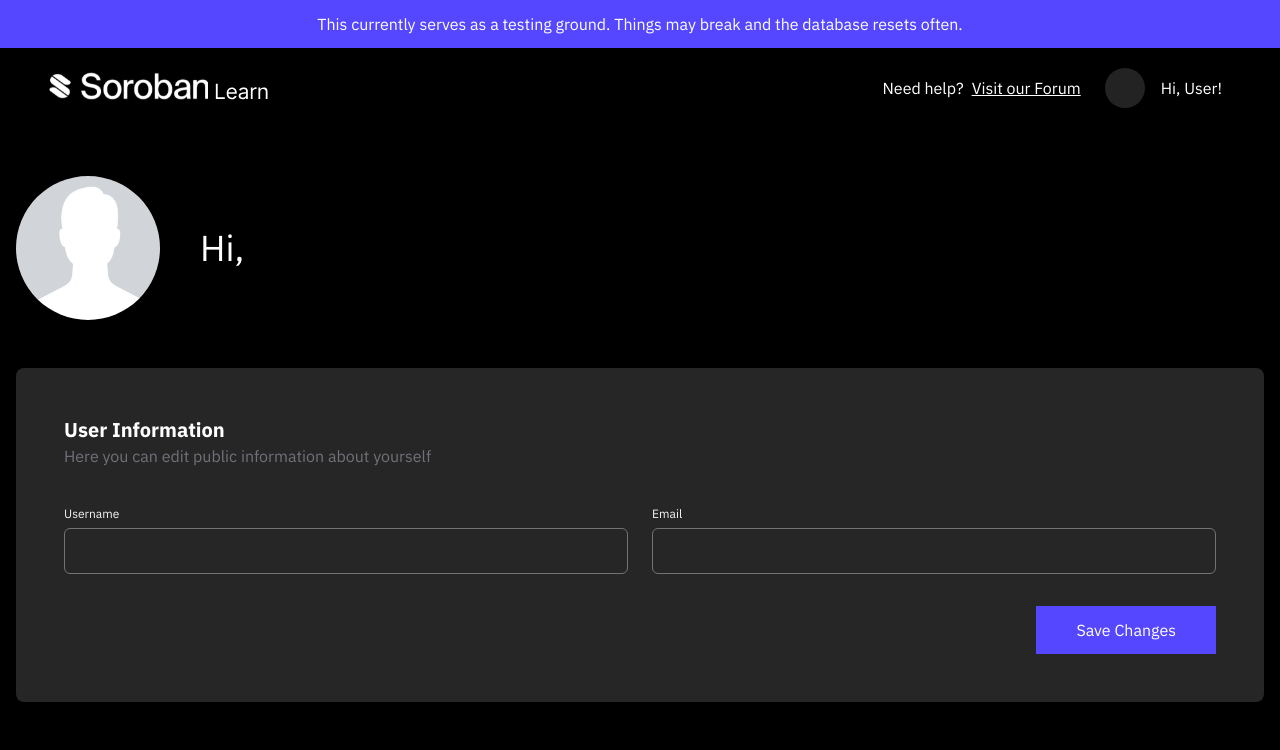
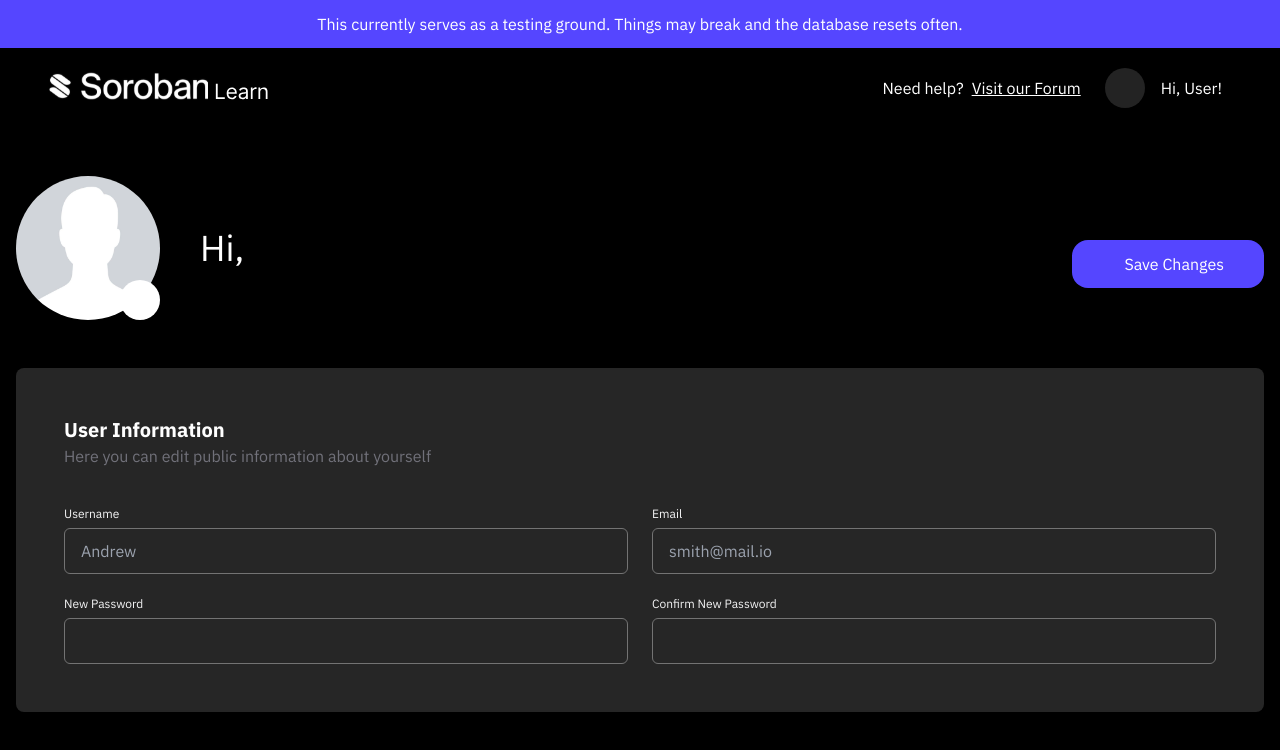
Before and after one commit to Soroban-Learn/soroban-learn-new, a Next.js app: page /edit-account in a window 1280 px wide. Shown: the top 750 px of the page. Built offline with nearby package versions, Linux system fonts and the light colour scheme.

Commit message:
Created UI for edit-user-page

```diff
--- a/src/app/edit-account/page.tsx
+++ b/src/app/edit-account/page.tsx
@@ -1,23 +1,23 @@
-"use client";
-import React, { useEffect, useState } from "react";
-import toast, { Themes } from "react-simple-toasts";
-import "react-simple-toasts/dist/theme/moonlight.css";
+'use client';
+import React, { useEffect, useState } from 'react';
+import toast, { Themes } from 'react-simple-toasts';
+import 'react-simple-toasts/dist/theme/moonlight.css';
 
-import Image from "next/image";
-import Header from "@/components/Header";
-import Button from "@/components/common/Button";
-import ProfileInput from "@/components/common/ProfileInput";
+import Image from 'next/image';
+import Header from '@/components/Header';
+import Button from '@/components/common/Button';
+import ProfileInput from '@/components/common/ProfileInput';
 
-import defaultuser from "@/assets/images/defaultuser.png";
+import defaultuser from '@/assets/images/defaultuser.png';
 
-import { useUserProfile } from "@/api/mutations";
+import { useUserProfile } from '@/api/mutations';
 
 function EditAccount() {
-  const [user, setUser] = useState({ username: "", email: "" });
+  const [user, setUser] = useState({ username: '', email: '' });
   const { userProfileUpdateMutation } = useUserProfile();
 
   useEffect(() => {
-    const userData = localStorage.getItem("user");
+    const userData = localStorage.getItem('user');
     if (userData) {
       setUser(JSON.parse(userData));
     }
@@ -27,7 +27,7 @@ function EditAccount() {
     event.preventDefault();
     userProfileUpdateMutation.mutate(user);
 
-    toast("Profile Updated", { theme: "dark" });
+    toast('Profile Updated', { theme: 'dark' });
   };
 
   const handleInputChange = (event: React.ChangeEvent<HTMLInputElement>) => {
@@ -38,59 +38,97 @@ function EditAccount() {
   };
 
   return (
-    <div className="flex flex-col h-screen">
+    <div className='flex flex-col h-screen'>
       <Header />
-      <div className="container">
-        <div className="w-full flex items-center gap-10 mt-12">
-          <div className="w-36 h-36 rounded-full shadow overflow-hidden relative">
-            <Image
-              src={defaultuser}
-              alt="defaultuser"
-              className="object-cover"
-              fill
-            />
+      <div className='container'>
+        <div className='w-full flex items-center gap-10 mt-12 flex-col md:flex-row'>
+          <div className='relative'>
+            <div className='w-36 h-36 rounded-full shadow overflow-hidden relative'>
+              <Image
+                src={defaultuser}
+                alt='defaultuser'
+                className='object-cover'
+                fill
+              />
+            </div>
+            <div className='flex items-center justify-center rounded-full absolute bottom-0 right-0 bg-white h-10 w-10 cursor-pointer'>
+              <i
+                className='far fa-upload text-primary h-4 w-4'
+                aria-hidden='true'
+              ></i>
+            </div>
           </div>
-          <div className="flex items-center justify-center flex-col">
-            <h1 className="text-white text-4xl font-normal">
-              Hi, {user.username}
-            </h1>
+
+          <div className='flex items-center justify-center flex-col'>
+            <h1 className='text-white text-4xl font-normal'>Hi,</h1>
             {/* <p>Member since Jan. 23, 2023</p> */}
           </div>
+
+          <Button
+            className='ml-auto mt-8 w-full md:w-fit rounded-2xl hidden md:block'
+            type='submit'
+            form='hook-form'
+            icon={<i className='fal fa-save' />}
+          >
+            Save Changes
+          </Button>
         </div>
 
-        <div className="bg-neutral-800 rounded-lg p-12 mt-12">
-          <h3 className="text-white text-xl font-bold">User Information</h3>
-          <p className="text-zinc-500 text-base font-normal mb-10">
+        <div className='bg-neutral-800 rounded-lg p-12 my-12'>
+          <h3 className='text-white text-xl font-bold'>User Information</h3>
+          <p className='text-zinc-500 text-base font-normal mb-10'>
             Here you can edit public information about yourself
           </p>
 
-          <form action="" onSubmit={handleFormSubmit}>
-            <div className="flex flex-col gap-6">
-              <div className="flex gap-6">
+          <form id='hook-form'>
+            <div className='flex flex-col gap-6'>
+              <div className='flex flex-col md:flex-row gap-6'>
                 <ProfileInput
-                  label="Username"
-                  onChange={handleInputChange}
-                  name="username"
-                  value={user.username}
+                  label='Username'
+                  placeholder='Andrew'
+                  icon={<i className='far fa-user-alt text-xs' />}
                 />
 
                 <ProfileInput
-                  label="Email"
-                  name="email"
-                  onChange={handleInputChange}
-                  value={user.email}
+                  label='Email'
+                  placeholder='smith@mail.io'
+                  icon={
+                    <i
+                      className='far fa-envelope text-xs'
+                      aria-hidden='true'
+                    ></i>
+                  }
                 />
               </div>
 
-              {/* <div className="flex gap-6">
-                <ProfileInput label="New Password" />
-                <ProfileInput label="Confirm New Password" />
-              </div> */}
+              <div className='flex flex-col md:flex-row gap-6'>
+                <ProfileInput
+                  label='New Password'
+                  type='password'
+                  icon={<i className='far fa-lock text-xs' />}
+                />
+                <ProfileInput
+                  label='Confirm New Password'
+                  type='password'
+                  icon={<i className='far fa-lock text-xs' />}
+                />
+              </div>
             </div>
 
-            <Button className="ml-auto mt-8" type="submit">
+            <Button
+              className='ml-auto mt-8 w-full md:w-fit rounded-2xl md:hidden'
+              type='submit'
+              form='hook-form'
+              icon={<i className='fal fa-save' />}
+            >
               Save Changes
             </Button>
+
+            <input
+              type='file'
+              name='avatar'
+              hidden
+            />
           </form>
         </div>
       </div>
--- a/src/components/common/Button/Button.tsx
+++ b/src/components/common/Button/Button.tsx
@@ -1,10 +1,16 @@
-import type { ComponentPropsWithoutRef, FC, PropsWithChildren } from "react"
-import cx from "classnames";
+import type {
+  ComponentPropsWithoutRef,
+  FC,
+  PropsWithChildren,
+  ReactElement,
+} from 'react';
+import cx from 'classnames';
 
 interface ButtonProps extends ComponentPropsWithoutRef<'button'> {
   label?: string;
   loading?: boolean;
-};
+  icon?: ReactElement;
+}
 
 const Button: FC<PropsWithChildren<ButtonProps>> = ({
   children,
@@ -12,21 +18,25 @@ const Button: FC<PropsWithChildren<ButtonProps>> = ({
   label,
   loading,
   disabled,
+  icon,
   ...otherProps
 }) => (
   <button
     className={cx(
-      "bg-primary flex justify-center items-center px-10 py-3",
+      'bg-primary flex justify-center items-center px-10 py-3',
       {
-        "opacity-70": disabled || loading,
+        'opacity-70': disabled || loading,
       },
       className
     )}
     disabled={disabled || loading}
     {...otherProps}
   >
-    {!loading && (children || label)}
-    {loading && <i className="animate-spin text-2xl fa fa-spinner-third" />}
+    <div className='flex items-center gap-3'>
+      {icon && <div className='flex items-center'>{icon}</div>}
+      {!loading && (children || label)}
+    </div>
+    {loading && <i className='animate-spin text-2xl fa fa-spinner-third' />}
   </button>
 );
 
```
